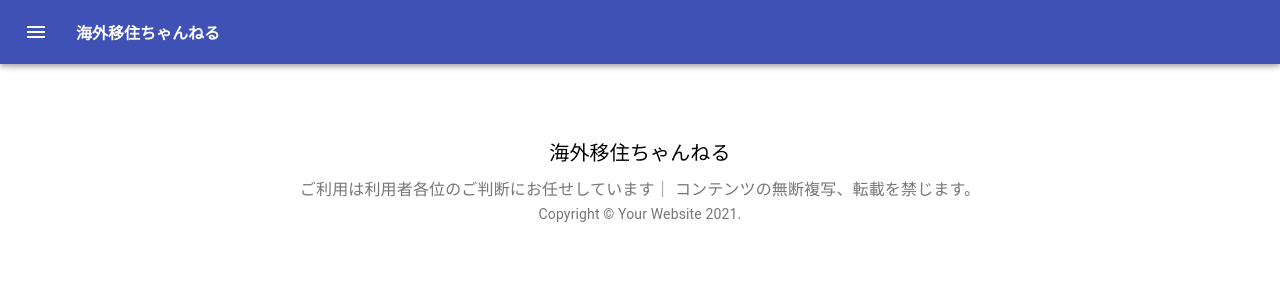
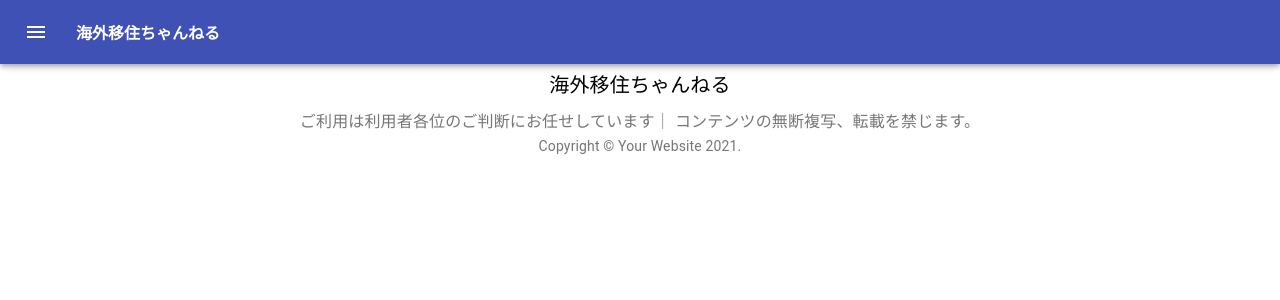
Before and after one commit to arsdeeennya/pythonProject, a React (Create React App) app in the folder mysite/tspro/my-app/: page /chat in a window 1280 px wide. Shown: the top 300 px of the page. Built offline with nearby package versions, Linux system fonts and the light colour scheme.

Commit message:
こめんと

```diff
--- a/mysite/tspro/my-app/src/components/Chat.tsx
+++ b/mysite/tspro/my-app/src/components/Chat.tsx
@@ -5,7 +5,7 @@ export const Chat = () => {
   return (
 
     <h1 style={{textAlign: 'center', color: '#3f51b5'}}>
-      <ForumIcon/> がんばって作成中。しばらくお待ちください。 <ForumIcon/>
+      {/* <ForumIcon/> がんばって作成中。しばらくお待ちください。 <ForumIcon/>  */}
     </h1>
   )
 }
```
